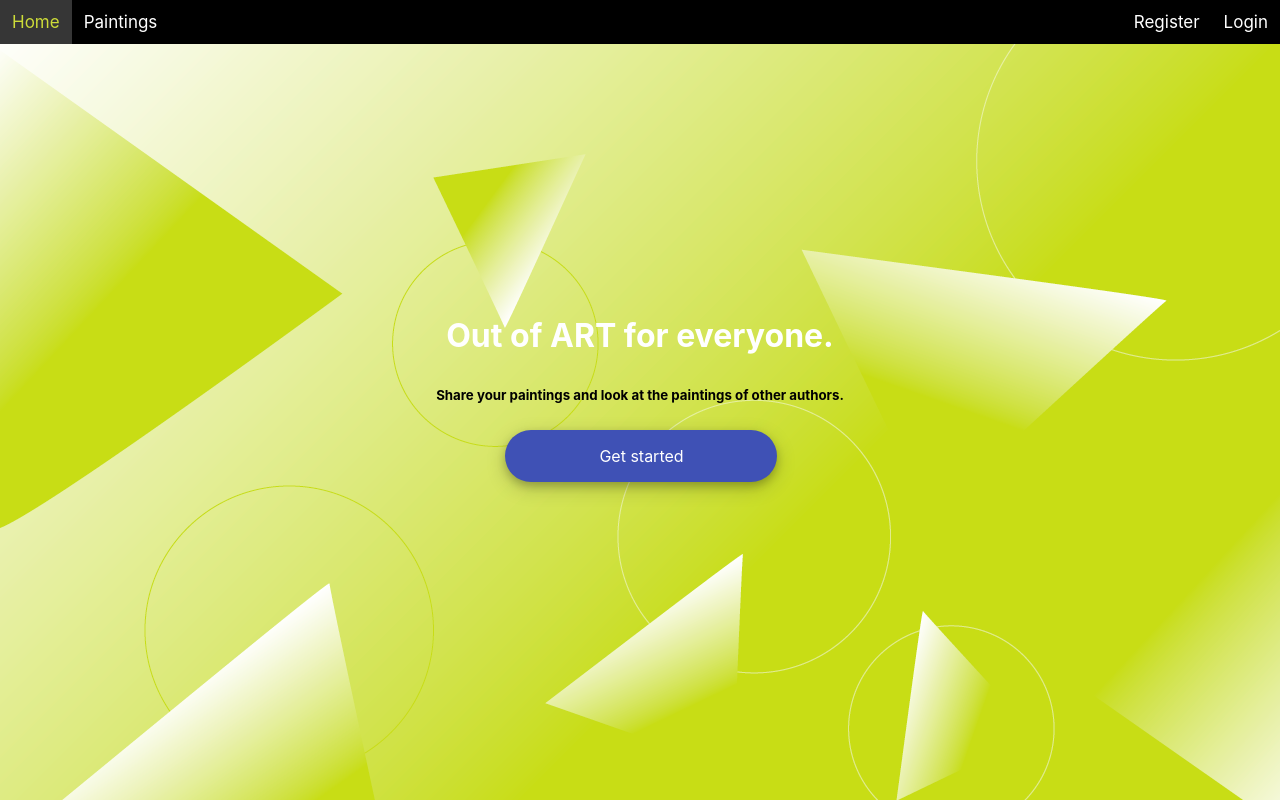
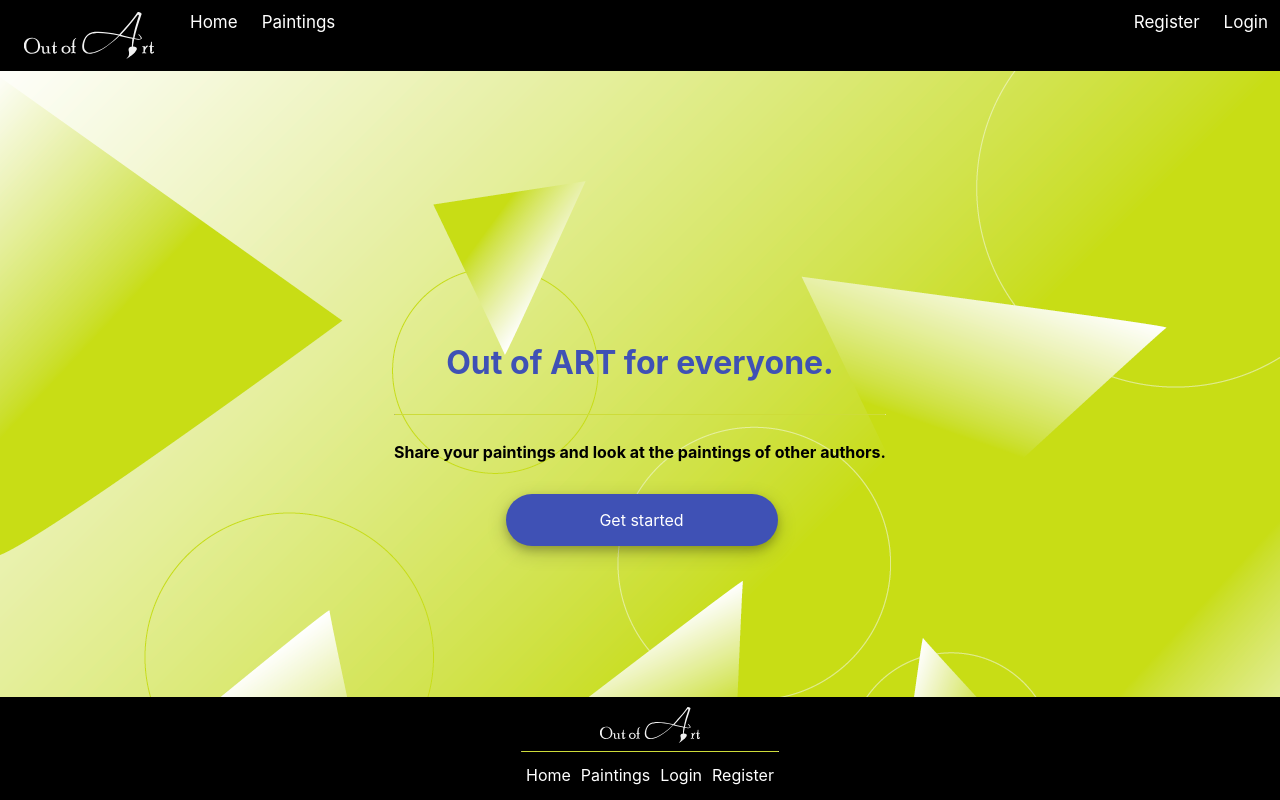
Before and after one commit to lpanova/Out-of-art, a React (Create React App) app: page / in a window 1280 px wide. Built offline with nearby package versions, Linux system fonts and the light colour scheme.

Commit message:
add some css style

```diff
--- a/src/App.css
+++ b/src/App.css
@@ -46,6 +46,7 @@
   width: 100%;
   height: 100%;
   position: absolute;
+  overflow: auto;
 }
 
 .second{
--- a/src/App.js
+++ b/src/App.js
@@ -2,6 +2,7 @@ import './App.css';
 import AppRouter from './AppRouter';
 import UserAuthentication from './context/UserAuthentication';
 import Header from './components/header/Header';
+import Footer from './components/Footer';
 
 function App() {
   return (
@@ -9,6 +10,7 @@ function App() {
       <UserAuthentication>
         <Header />
         <AppRouter />
+        <Footer />
       </UserAuthentication>
     </div>
   );
--- /dev/null
+++ b/src/components/Footer.js
@@ -0,0 +1,26 @@
+import React from 'react';
+import { NavLink } from 'react-router-dom';
+import OutOfArt from '../OutOfArt.svg';
+import '../App.css';
+import '../css/Footer.css';
+
+function Footer() {
+  return (
+    <div className="wrapper-footer">
+      <div className="footer">
+        <div className="flex-x-center">
+          <img src={OutOfArt} alt="logoadasdas" />
+        </div>
+        <hr className="hr" />
+        <div className="flex-x-center">
+          <NavLink to="/home">Home</NavLink>
+          <NavLink to="/paints">Paintings</NavLink>
+          <NavLink to="/login">Login</NavLink>
+          <NavLink to="/register">Register</NavLink>
+        </div>
+      </div>
+    </div>
+  );
+}
+
+export default Footer;
--- a/src/components/Home.js
+++ b/src/components/Home.js
@@ -7,6 +7,7 @@ function Home() {
     <div className="wrapper-home-background">
       <div className="wrapper-home">
         <h3 className="text-home">Out of ART for everyone.</h3>
+        <hr className="hr" />
         <h5>
           Share your paintings and look at the paintings of other authors.
         </h5>
--- a/src/components/header/NavigationLogged.js
+++ b/src/components/header/NavigationLogged.js
@@ -2,12 +2,16 @@ import React, { useContext } from 'react';
 import '../../css/Navigation.css';
 import { NavLink } from 'react-router-dom';
 import { userAuthContext } from '../../context/UserAuthentication';
+import OutOfArt from '../../OutOfArt.svg';
 
 function NavigationLogged() {
   const { userAuth, logout } = useContext(userAuthContext);
   return (
     <div className="navbar flex-between">
       <div className="navbar-left">
+        <div>
+          <img src={OutOfArt} alt="logoadasdas" />
+        </div>
         <NavLink to="/home"> Home</NavLink>
         <NavLink to="/paints"> Paintings</NavLink>
         <NavLink to="/mypaints"> My Paintings</NavLink>
--- a/src/components/header/NavigationNotLogged.js
+++ b/src/components/header/NavigationNotLogged.js
@@ -1,10 +1,14 @@
 import React from 'react';
 import '../../css/Navigation.css';
 import { NavLink } from 'react-router-dom';
+import OutOfArt from '../../OutOfArt.svg';
 
 function NavigationNotLogged() {
   return (
     <div className="navbar">
+      <div>
+        <img src={OutOfArt} alt="logoadasdas" />
+      </div>
       <NavLink to="/home">Home</NavLink>
       <NavLink to="/paints">Paintings</NavLink>
       <NavLink to="/login" className="right">
--- /dev/null
+++ b/src/css/Footer.css
@@ -0,0 +1,29 @@
+.wrapper-footer{
+    display: flex;
+    align-items: center;
+    justify-content: center;
+    position: fixed;
+    bottom: 0px;
+    width: 100%;
+    background-color: black;
+    color: white;
+    padding: 10px;
+}
+.footer img {
+    width: 100px;
+}
+
+.footer a{
+    text-decoration: none;
+    color: white;
+    padding: 5px;
+}
+
+.footer a:hover{
+    color:#cddc39
+}
+
+.hr{
+    border-top: none;
+    border-bottom: 1px solid #cddc39;
+  }
--- a/src/css/Home.css
+++ b/src/css/Home.css
@@ -15,6 +15,17 @@
 
 }
 
+@media screen and (max-width: 820px) and (min-width: 460px){
+  .wrapper-home-background {
+    align-items: baseline;
+
+  }
+}
+
+.wrapper-home-background h5{
+  font-size: 1em;
+}
+
 .wrapper-home{
     position: relative;
     text-align: center;
@@ -23,7 +34,7 @@
 
 .text-home{
     font-size: 2em;
-    color: white;
+    color: #3f51b5;
     font-weight: bolder;
   }
 
@@ -54,3 +65,8 @@
   .button-home:focus {
     outline: none;
   }
+
+  .hr{
+    border-top: none;
+    border-bottom: 1px solid black;
+  }
--- a/src/css/Navigation.css
+++ b/src/css/Navigation.css
@@ -18,18 +18,32 @@
     color: white;
     text-decoration: none;
     font-size: 17px;
+
   }
-
-  .navbar a {
+  .navbar div{
     float: left;
     padding: 12px;
     color: white;
     text-decoration: none;
+    display: flex;
+    align-items: center;
     font-size: 17px;
+  }
+  .navbar img {
+    padding: 0px 12px 0px 12px;
+    width: 130px;
+  }
+
+  @media screen and (max-width:860px) {
+    .navbar img  {
+      width: 60px;
+    }
   }
 
   .navbar .right {
     float: right;
+    display: flex;
+    align-items: center;
     padding: 12px;
     color: white;
     text-decoration: none;
```
Also changed, not shown: src/OutOfArt.svg (added).
